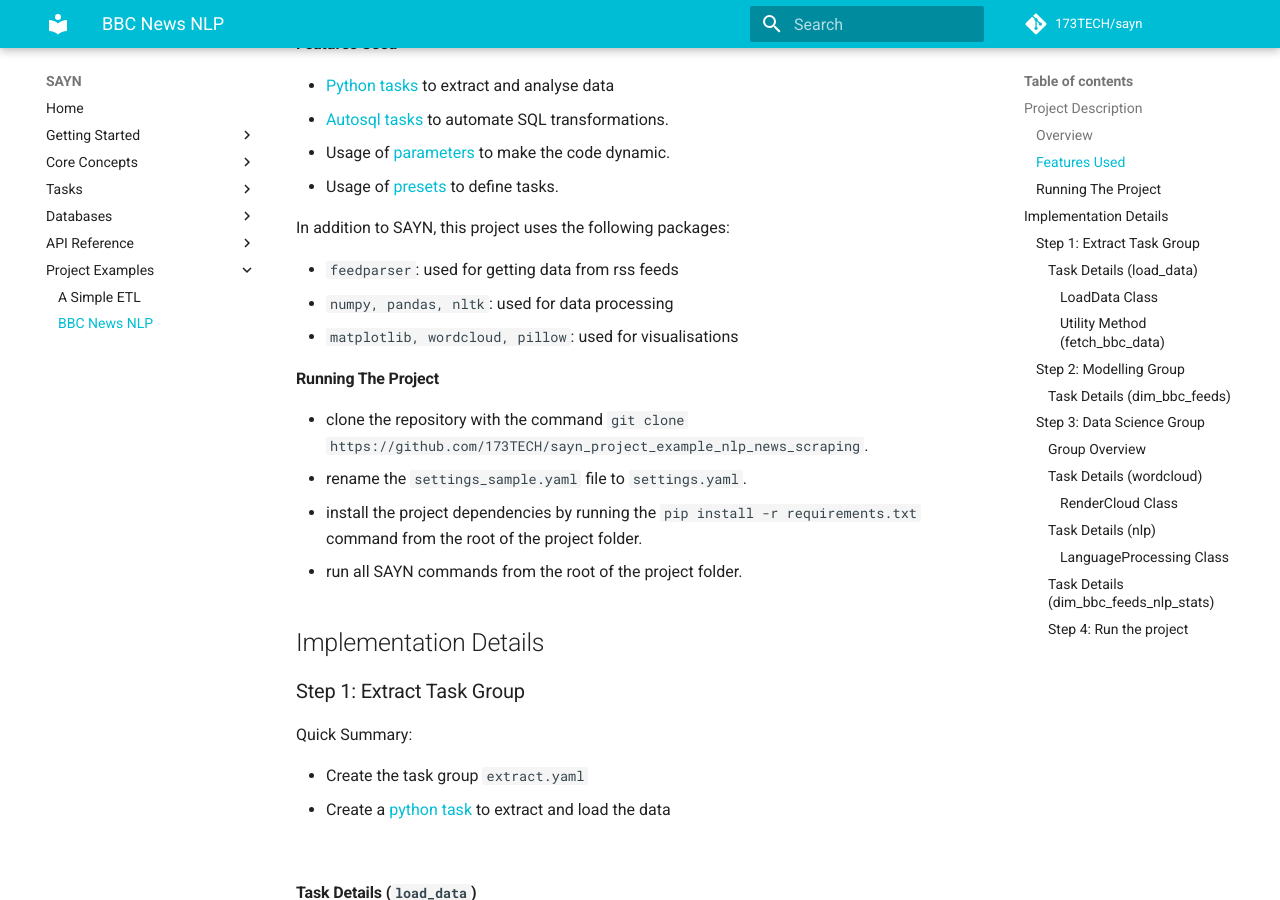
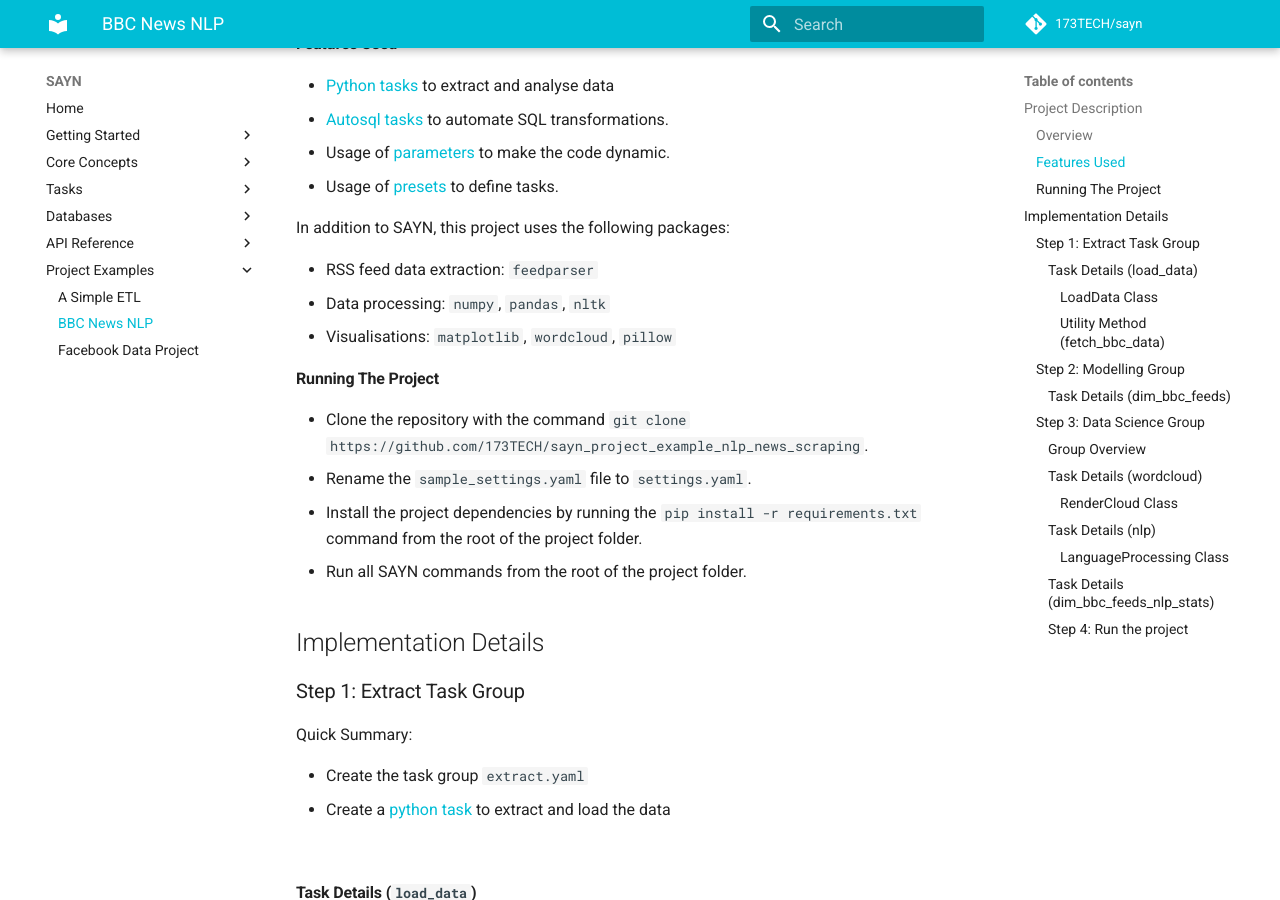
Before and after one commit to 173TECH/sayn, an MkDocs documentation site: the page built from docs/project_examples/bbc_news_nlp.md, in a window 1280 px wide and 900 px high, scrolled down 492 px. Built offline with MkDocs 1.6.1 and Material for MkDocs 9.7.7, drawn with Linux system fonts in a browser that asks for light colours; comment, search, counter and statistics services are not loaded.

Commit message:
Fb data project docs (#136)
* project.yaml instead of models + typo corrections

* missing_parents formatting fixed

* Delete setup.py

* Delete README.rst

* fixed missing_parents error and humanized missing_file errors

* gitignore update

* humanised invalid task type error

* python task docs update + more humanised errors

* fixed parsing error issue

* fixed parsing error issue

* class parameter errors humanised, class path error corrected

* humanised copy task parameter errors, added a warning to python task docs

* fixes copy task if statement

* copy task redundancy removed

* added a short write up for the project

* first draft of the rss project write up

* resolving pre commit hook changes

* updated bbc rss feeds documentation

* updated nlp task code

* bbc nlp project amends

* fixed br spacing

* updated to latest version

* added facebook data project to documentation

* updated the fb data project doc and added a chart race gif

Co-authored-by: Tim Sugaipov <tim@Tims-MacBook-Pro.local>

```diff
--- a/docs/project_examples/bbc_news_nlp.md
+++ b/docs/project_examples/bbc_news_nlp.md
@@ -23,16 +23,16 @@
 
 In addition to SAYN, this project uses the following packages:
 
-* `feedparser`: used for getting data from rss feeds
-* `numpy, pandas, nltk`: used for data processing
-* `matplotlib, wordcloud, pillow`: used for visualisations
+* RSS feed data extraction: `feedparser`
+* Data processing: `numpy`, `pandas`, `nltk`
+* Visualisations: `matplotlib`, `wordcloud`, `pillow`
 
 #### Running The Project
 
-* clone the repository with the command `git clone https://github.com/173TECH/sayn_project_example_nlp_news_scraping`.
-* rename the `settings_sample.yaml` file to `settings.yaml`.
-* install the project dependencies by running the `pip install -r requirements.txt` command from the root of the project folder.
-* run all SAYN commands from the root of the project folder.
+* Clone the repository with the command `git clone https://github.com/173TECH/sayn_project_example_nlp_news_scraping`.
+* Rename the `sample_settings.yaml` file to `settings.yaml`.
+* Install the project dependencies by running the `pip install -r requirements.txt` command from the root of the project folder.
+* Run all SAYN commands from the root of the project folder.
 <br>
 ## Implementation Details
 
--- a/mkdocs.yml
+++ b/mkdocs.yml
@@ -83,3 +83,4 @@
   - Project Examples:
     - A Simple ETL: project_examples/simple_etl.md
     - BBC News NLP: project_examples/bbc_news_nlp.md
+    - Facebook Data Project: project_examples/facebook_data_project.md
```
Also changed, not shown: docs/project_examples/facebook_data_project.md (added, +74 -0 lines), docs/project_examples/simple_etl.md (+6 -6 lines), docs/project_examples/chart_race.gif (added).
